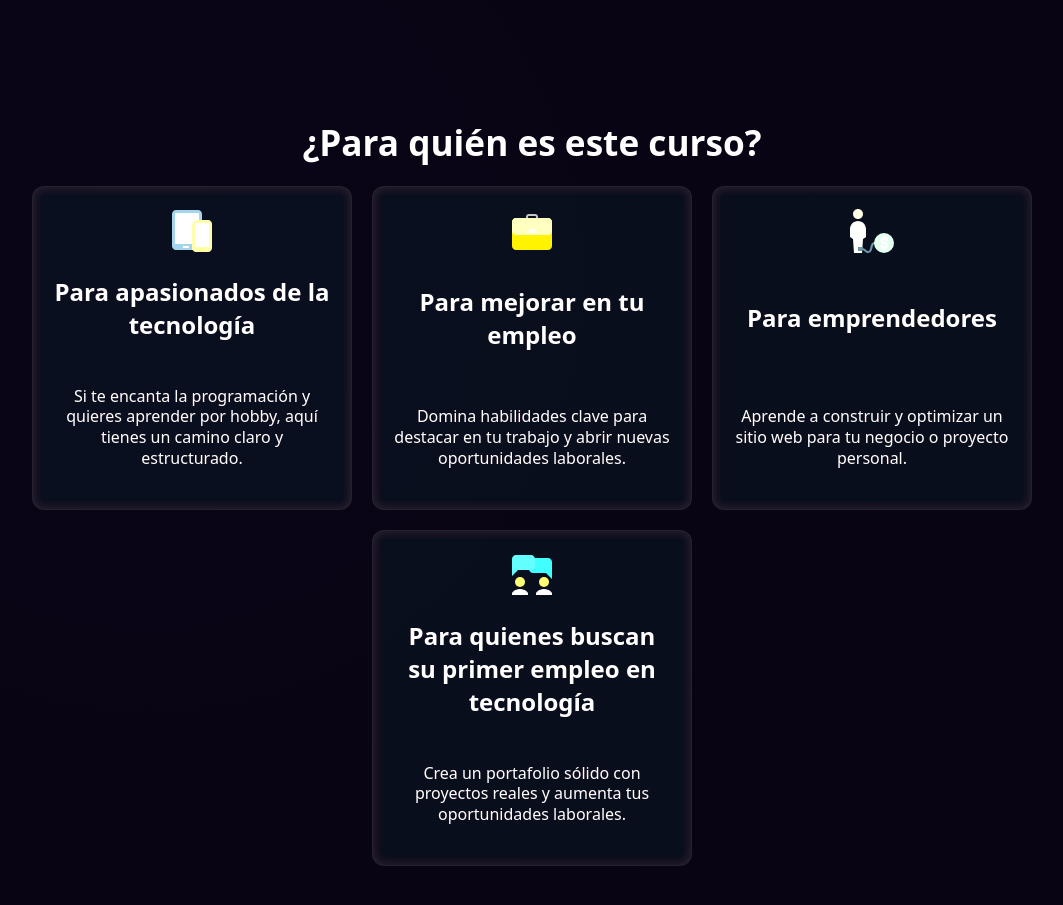
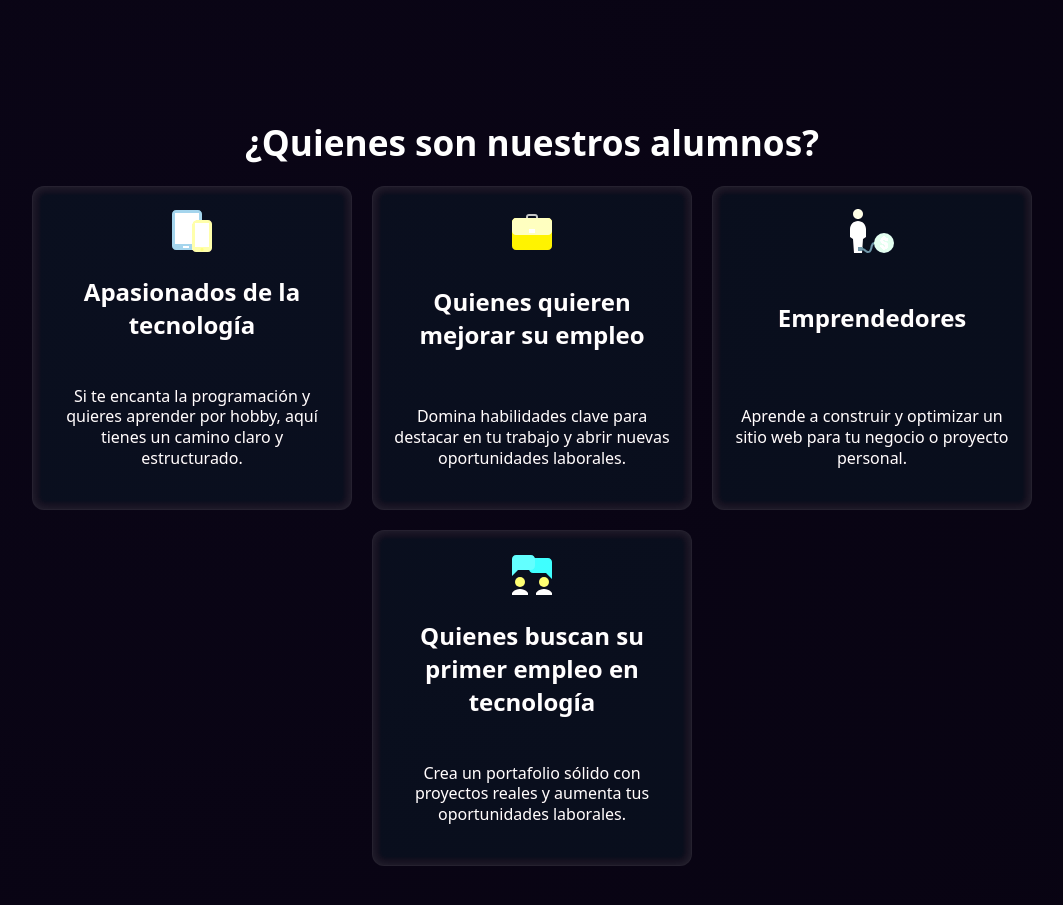
Before and after one commit to braian24xd/scripteca-frontend, a React (Vite) app: page / in a window 1280 px wide. Shown: the part 579-1484 px from the top of the page, without its empty margins (108-1171 px from the left). Built offline with nearby package versions, Linux system fonts and the light colour scheme; no server answers; a web font is replaced by a local one.

Commit message:
refactor: content modify on the landing page

```diff
--- a/src/pages/LandingPage.jsx
+++ b/src/pages/LandingPage.jsx
@@ -112,30 +112,30 @@ const LandingPage = () => {
         </section>
 
         <section className="who-can-learn">
-          <h2>¿Para quién es este curso?</h2>
+          <h2>¿Quienes son nuestros alumnos?</h2>
           <div className="cards-container">
 
             <div className="card">
               <FcSmartphoneTablet />
-              <h3>Para apasionados de la tecnología</h3>
+              <h3>Apasionados de la tecnología</h3>
               <p>Si te encanta la programación y quieres aprender por hobby, aquí tienes un camino claro y estructurado.</p>
             </div>
 
             <div className="card">
               <FcBriefcase />
-              <h3>Para mejorar en tu empleo</h3>
+              <h3>Quienes quieren mejorar su empleo</h3>
               <p>Domina habilidades clave para destacar en tu trabajo y abrir nuevas oportunidades laborales.</p>
             </div>
 
             <div className="card">
               <FcDebt />
-              <h3>Para emprendedores</h3>
+              <h3>Emprendedores</h3>
               <p>Aprende a construir y optimizar un sitio web para tu negocio o proyecto personal.</p>
             </div>
 
             <div className="card">
               <FcCollaboration />
-              <h3>Para quienes buscan su primer empleo en tecnología</h3>
+              <h3>Quienes buscan su primer empleo en tecnología</h3>
               <p>Crea un portafolio sólido con proyectos reales y aumenta tus oportunidades laborales.</p>
             </div>
 
```
